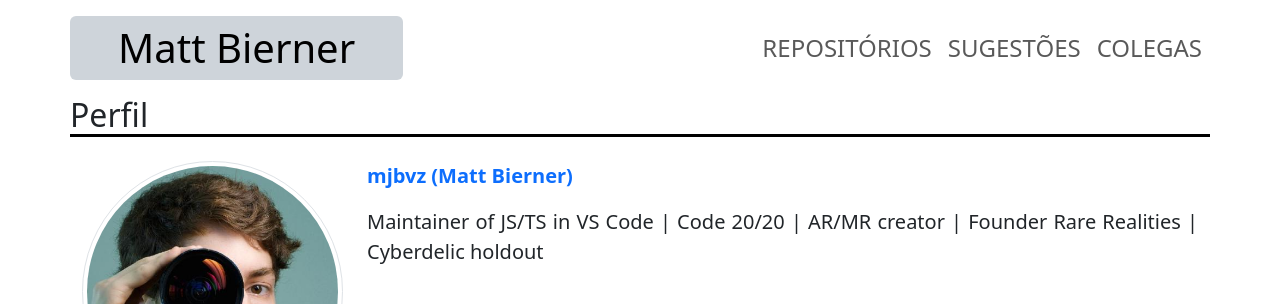
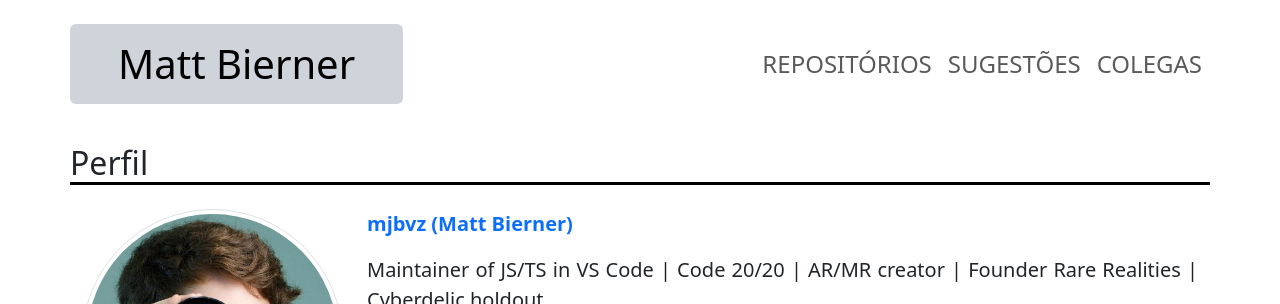
Before and after one commit to jaoppb/diw_tp, a plain HTML site: page index.html in a window 1280 px wide. Shown: the top 304 px of the page. Drawn offline with nearby package versions, Linux system fonts and the light colour scheme.

Commit message:
fix: changed header height

```diff
--- a/assets/css/main.css
+++ b/assets/css/main.css
@@ -4,7 +4,7 @@ header {
 }
 
 main {
-    margin-top: 80px;
+    margin-top: 128px;
     padding-bottom: 200px;
 }
 
--- a/index.html
+++ b/index.html
@@ -14,9 +14,9 @@
     <link rel="stylesheet" href="./assets/css/main.css">
 </head>
 <body>
-	<header class="container-fluid py-2 position-fixed bg-white">
+	<header class="container-fluid py-3 position-fixed bg-white">
         <nav class="container navbar navbar-expand-md">
-            <a href="#profile" class="navbar-brand mr-auto bg-dark-subtle py-2 px-5 rounded">
+            <a href="#profile" class="navbar-brand mr-auto bg-dark-subtle py-3 px-5 rounded">
                 <h1 class="m-0">Matt Bierner</h1>
             </a>
 
```
